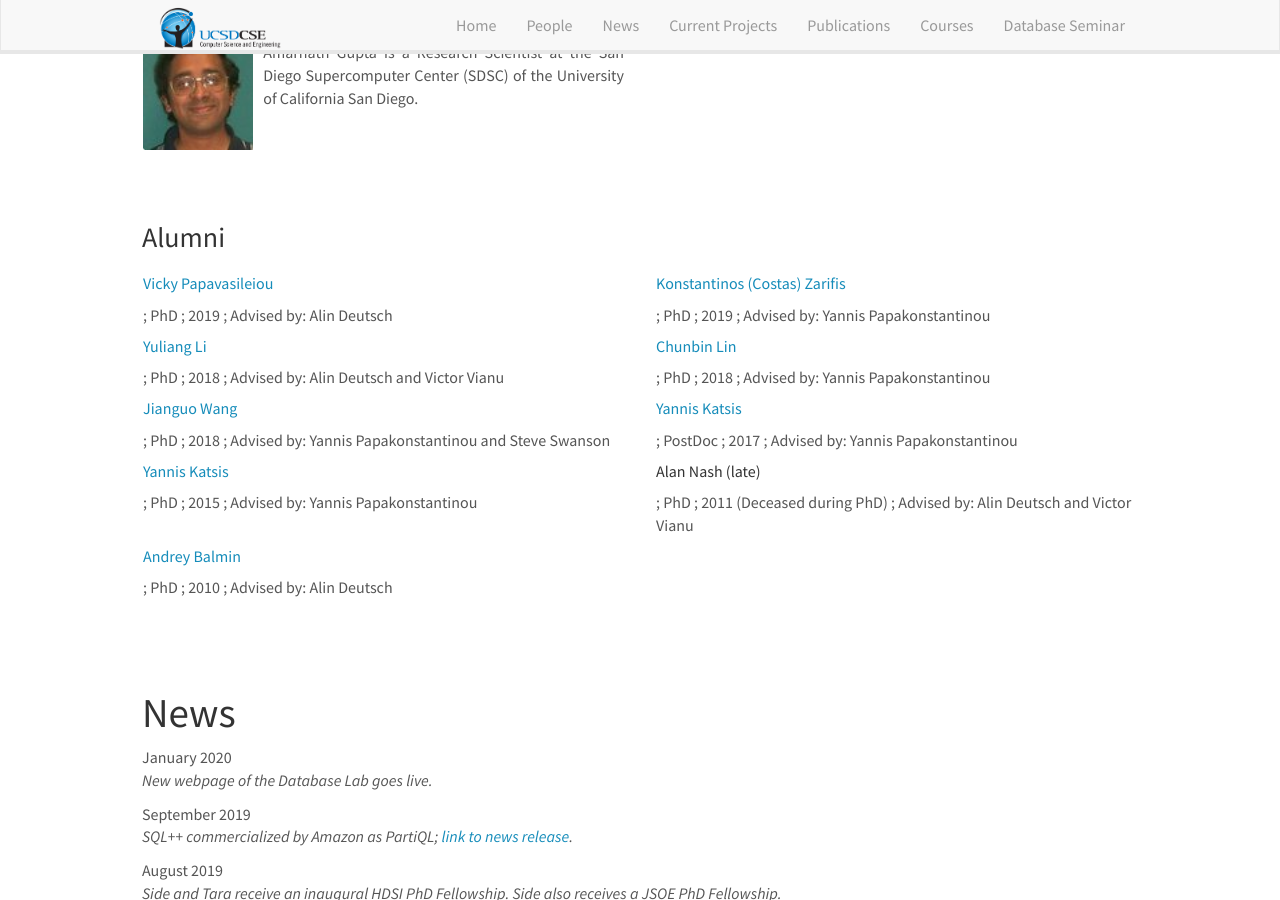
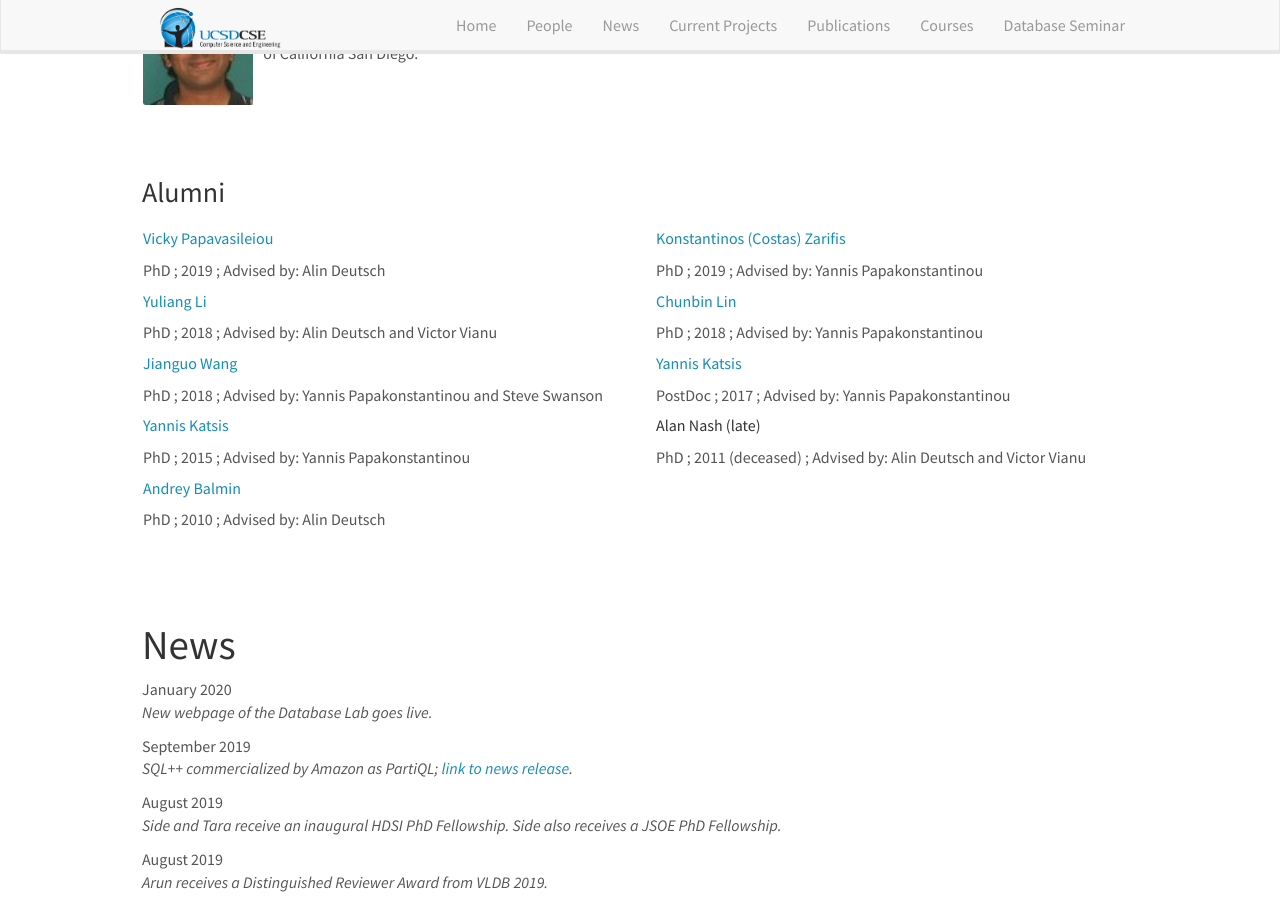
Before and after one commit to dbucsd/dbucsd.github.io, a Jekyll site: the page built from index.md, in a window 1280 px wide and 900 px high, scrolled down 2733 px. Built offline with Jekyll 4.4.1, drawn with Linux system fonts in a browser that asks for light colours; nearby versions of some CDN libraries; comment, search, counter and statistics services are not loaded; some of the changed text lies outside the part shown.

Commit message:
touchups

```diff
--- a/_data/alumni.yml
+++ b/_data/alumni.yml
@@ -34,7 +34,7 @@
   web: http://cseweb.ucsd.edu/~ikatsis/
   advisor: Yannis Papakonstantinou
 - name: Alan Nash (late)
-  year: 2011 (Deceased during PhD)
+  year: 2011 (deceased)
   type: PhD
   advisor: Alin Deutsch and Victor Vianu
 - name: Andrey Balmin
--- a/_data/students.yml
+++ b/_data/students.yml
@@ -1,4 +1,5 @@
 - name: Rana Alotaibi
+  photo: blank.png
   web: http://cseweb.ucsd.edu/~ralotaib/
   info: "Rana's research interests lie in hybrid stores databases, large scale data integration and scalable self tuning database systems."
 - name: Nikos Koulouris
--- a/_includes/home.html
+++ b/_includes/home.html
@@ -27,22 +27,22 @@ DB Lab faculty are also affiliated with other research groups, including the
       </ol>
       <div class="carousel-inner" markdown="0">
           <div class="item active">
-              <img src="{{ site.url }}{{ site.baseurl }}/images/slider7001400/sigmod19.jpg" alt="DB Lab at SIGMOD 2019" />
+              <img src="{{ site.url }}{{ site.baseurl }}/images/slider7001400/sigmod19.jpg" alt="DB Lab at SIGMOD 2019" height=200/>
           </div>
           <div class="item">
-              <img src="{{ site.url }}{{ site.baseurl }}/images/slider7001400/sigmod19_2.jpg" alt="Award Paper at SIGMOD 2019" />
+              <img src="{{ site.url }}{{ site.baseurl }}/images/slider7001400/sigmod19_2.jpg" alt="Award Paper at SIGMOD 2019" height=200/ />
           </div>
           <div class="item">
-              <img src="{{ site.url }}{{ site.baseurl }}/images/slider7001400/vldb18.jpg" alt="DB Lab at VLDB 2018" />
+              <img src="{{ site.url }}{{ site.baseurl }}/images/slider7001400/vldb18.jpg" alt="DB Lab at VLDB 2018" height=200/ />
           </div>
           <div class="item">
-              <img src="{{ site.url }}{{ site.baseurl }}/images/slider7001400/pods18.jpg" alt="Award Paper at PODS 2018" />
+              <img src="{{ site.url }}{{ site.baseurl }}/images/slider7001400/pods18.jpg" alt="Award Paper at PODS 2018" height=200/ />
           </div>
           <div class="item">
-              <img src="{{ site.url }}{{ site.baseurl }}/images/slider7001400/socaldb18_2.jpg" alt="SoCal DB Day 2018" />
+              <img src="{{ site.url }}{{ site.baseurl }}/images/slider7001400/socaldb18_2.jpg" alt="SoCal DB Day 2018" height=200/ />
           </div>
           <div class="item">
-              <img src="{{ site.url }}{{ site.baseurl }}/images/slider7001400/socaldb18.jpg" alt="SoCal DB Faculty at SoCal DB Day 2018" />
+              <img src="{{ site.url }}{{ site.baseurl }}/images/slider7001400/socaldb18.jpg" alt="SoCal DB Faculty at SoCal DB Day 2018" height=200/ />
           </div>
       </div>
     <a class="left carousel-control" href="#carousel" role="button" data-slide="prev">
--- a/_includes/people.html
+++ b/_includes/people.html
@@ -151,7 +151,7 @@ Jump to <a href="/#faculty">Faculty</a>, <a href="#affiliated-faculty">Affiliate
   {% else %}
       <h5>{{ member.name }}</h5>
   {% endif %}
-  ; {{ member.type }} ; {{ member.year }} ; Advised by: {{ member.advisor }}
+  {{ member.type }} ; {{ member.year }} ; Advised by: {{ member.advisor }}
 </div>
 
 {% assign number_printed = number_printed | plus: 1 %}
--- a/_layouts/home.html
+++ b/_layouts/home.html
@@ -4,7 +4,7 @@ layout: default
 
 <div class="row">
   <div id="home" class="col-sm-8">
-        <h1>Welcome to UC San Diego Database Lab</h1>
+        <h1>UC San Diego Database Lab</h1>
         {% include home.html %}
 
   </div>
```
Also changed, not shown: images/students/blank.png (added), 1 other file.
